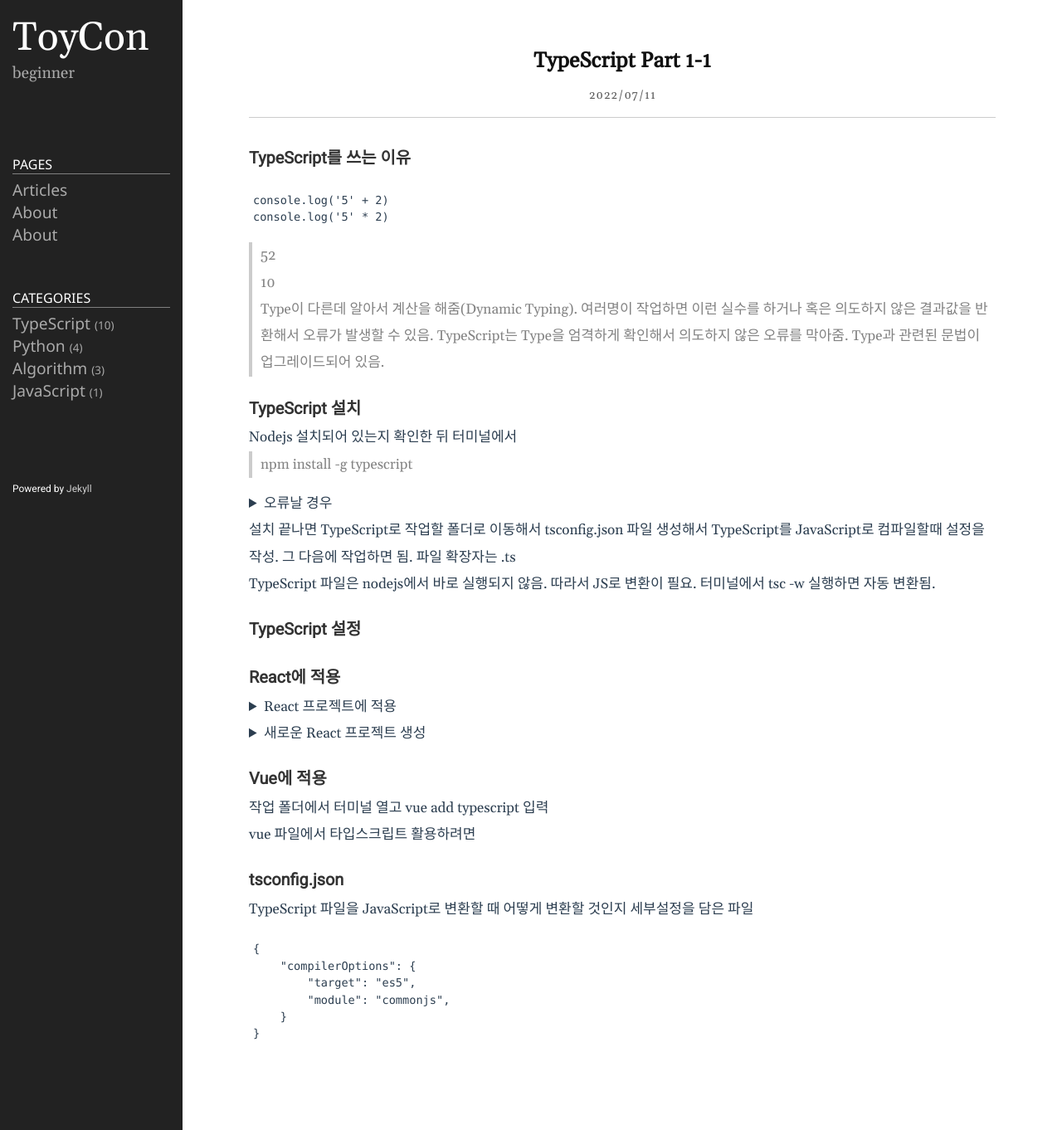
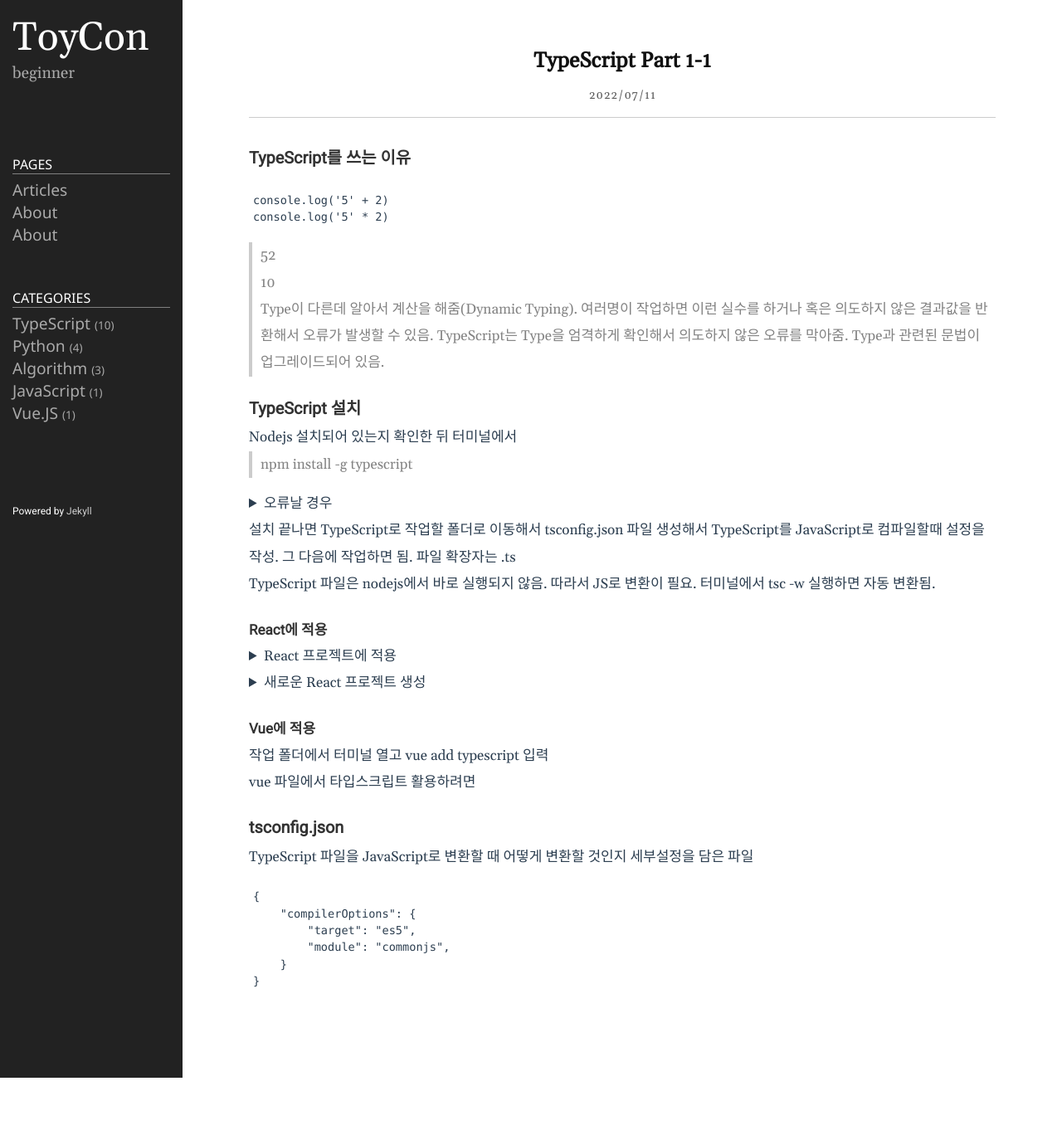
Before and after one commit to ToyCon/ToyCon.github.io, a Jekyll site: the page built from _posts/2022-07-11-TypeScript1.markdown, in a window 1280 px wide. Shown: the whole page at 83% size. Built offline with Jekyll 4.4.1, drawn with Linux system fonts in a browser that asks for light colours; after the commit the page ends 1299 px from its top, so only the background shows below that.

Commit message:
Add Vue1

```diff
--- a/_posts/2022-07-11-TypeScript1.markdown
+++ b/_posts/2022-07-11-TypeScript1.markdown
@@ -18,39 +18,31 @@ Nodejs 설치되어 있는지 확인한 뒤 터미널에서
 > npm install -g typescript
 <details>
 <summary>오류날 경우</summary>
-<div markdown="1">
 nodejs 업데이트
 windows : powershell 관리자 권한으로 실행한 뒤 set-ExecutionPolicy Unrestricted 입력 → y
 mac : sudo 붙여서 실행
-</div>
 </details>
 
 설치 끝나면 TypeScript로 작업할 폴더로 이동해서 tsconfig.json 파일 생성해서 TypeScript를 JavaScript로 컴파일할때 설정을 작성. 그 다음에 작업하면 됨. 파일 확장자는 .ts
 
 TypeScript 파일은 nodejs에서 바로 실행되지 않음. 따라서 JS로 변환이 필요. 터미널에서 tsc -w 실행하면 자동 변환됨.
-### TypeScript 설정
 
-
-### React에 적용
+#### React에 적용
 <details>
 <summary>React 프로젝트에 적용</summary>
-<div markdown="1">
 작업 폴더에서 터미널 열고
 npm install --save typescript @types/node @types/react @types/react-dom @types jest
 입력
-</div>
 </details>
 
 <details>
 <summary>새로운 React 프로젝트 생성</summary>
-<div markdown="1">
 프로젝트를 생성할 작업 폴더에서 터미널 열고
 npx create-react-app my-app --template typescript
 입력
-</div>
 </details>
 
-### Vue에 적용
+#### Vue에 적용
 작업 폴더에서 터미널 열고
 vue add typescript
 입력
```
Also changed, not shown: _posts/2022-07-12-TypeScript2.markdown (+11 -0 lines), _posts/2022-08-01-VueJs1.markdown (added, +9 -0 lines).
